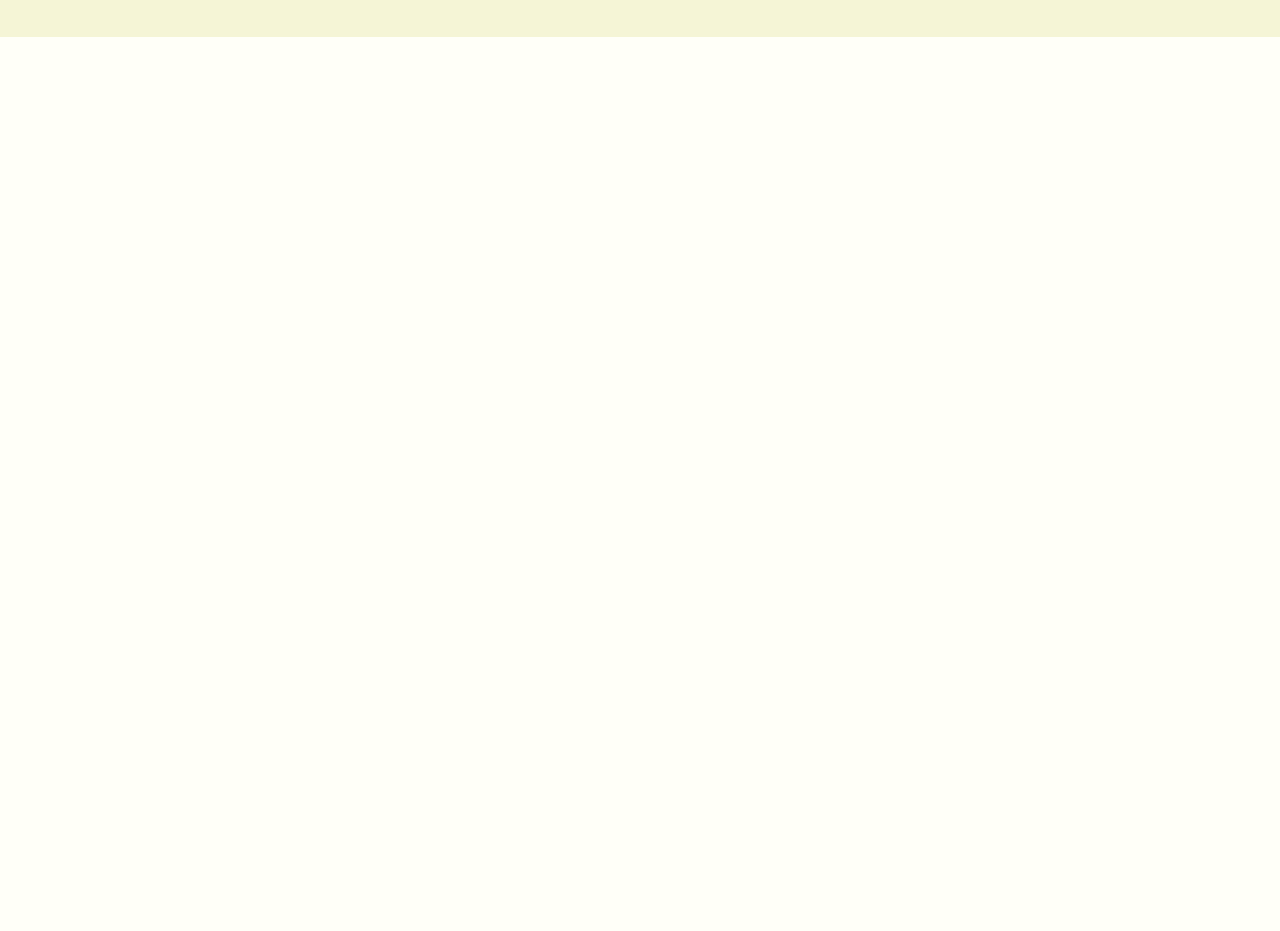
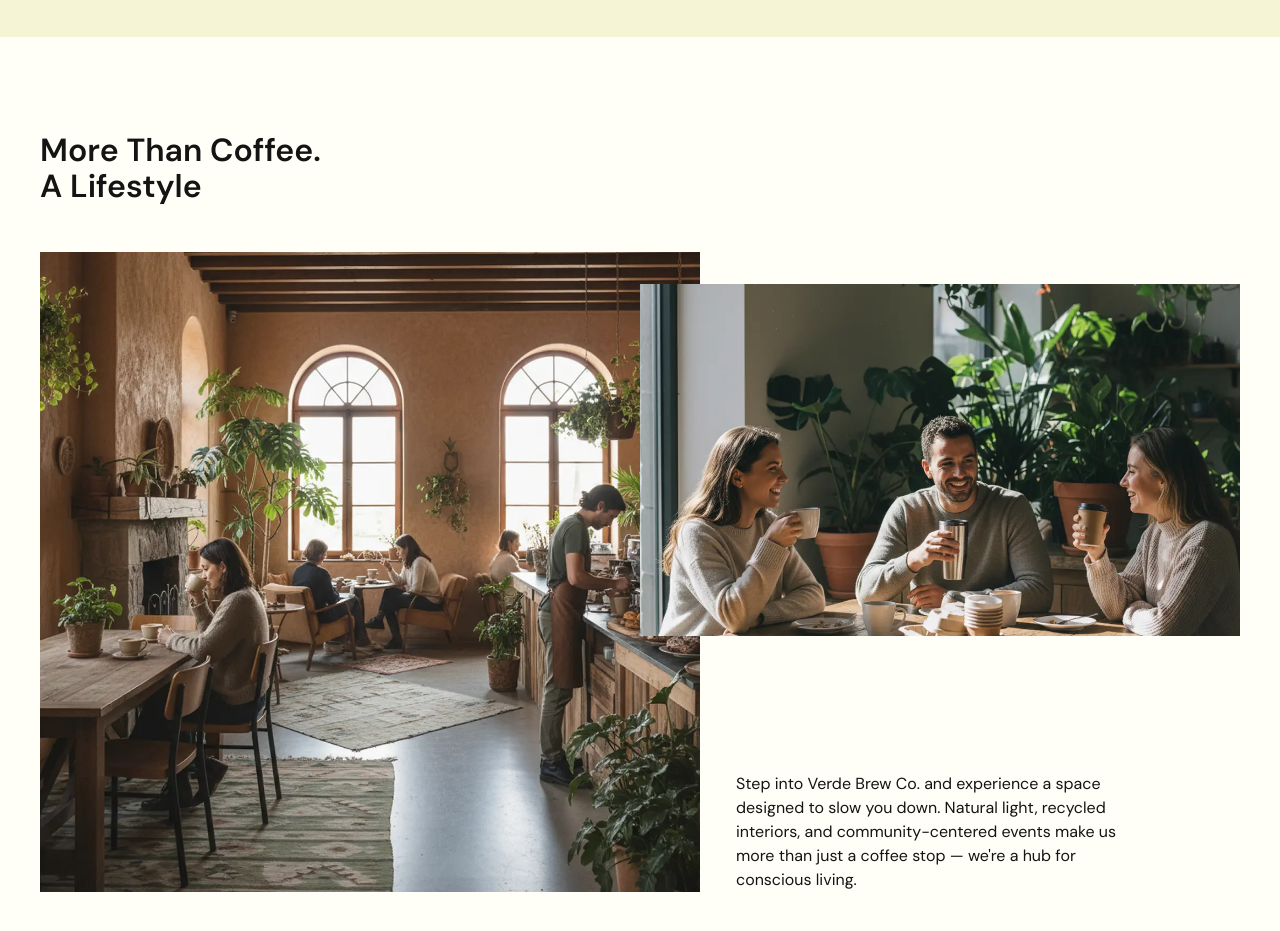
Before and after one commit to eigdoyr/verde-brew-co, a React (Vite) app: page / in a window 1280 px wide. Shown: the part 3120-4051 px from the top of the page. Before the commit the page ends 3157 px from the top, so only its background shows below. Built offline with nearby package versions, Linux system fonts and the light colour scheme.

Commit message:
feat: add experience component

```diff
--- a/src/App.tsx
+++ b/src/App.tsx
@@ -8,6 +8,8 @@ import '@components/Impact.css'
 import Impact from '@components/Impact'
 import '@components/Menu.css'
 import Menu from '@components/Menu'
+import '@components/Experience.css'
+import Experience from '@components/Experience'
 
 function App() {
   return (
@@ -17,6 +19,7 @@ function App() {
       <About />
       <Impact />
       <Menu />
+      <Experience />
     </main>
   )
 }
--- /dev/null
+++ b/src/components/Experience.css
@@ -0,0 +1,44 @@
+.experience {
+  background-color: var(--cream);
+  padding: 6rem 2.5rem;
+}
+
+.experience-heading {
+  color: var(--black);
+  margin-bottom: 3rem;
+}
+
+.experience-images {
+  position: relative;
+  width: 100%;
+  height: 640px;
+}
+
+.experience-img-main {
+  position: absolute;
+  left: 0;
+  top: 0;
+  width: 55%;
+  height: 100%;
+  object-fit: cover;
+  z-index: 1;
+}
+
+.experience-img-secondary {
+  position: absolute;
+  left: 50%;
+  top: 5%;
+  width: 50%;
+  height: 55%;
+  object-fit: cover;
+  z-index: 2;
+}
+
+.experience-desc {
+  position: absolute;
+  bottom: 0;
+  left: 58%;
+  width: 32%;
+  color: var(--black);
+  z-index: 2;
+}
--- /dev/null
+++ b/src/components/Experience.tsx
@@ -0,0 +1,33 @@
+import exp1 from '@assets/experience/experience-1.webp'
+import exp2 from '@assets/experience/experience-2.webp'
+
+function Experience() {
+  return (
+    <section className="experience" id="experience">
+      <h2 className="text-l experience-heading">
+        More Than Coffee. <br /> A Lifestyle
+      </h2>
+
+      <div className="experience-images">
+        <img
+          className="experience-img-main"
+          src={exp1}
+          alt="Verde Brew Co. interior"
+        />
+        <img
+          className="experience-img-secondary"
+          src={exp2}
+          alt="Friends enjoying coffee"
+        />
+        <p className="text-body experience-desc">
+          Step into Verde Brew Co. and experience a space designed to slow you
+          down. Natural light, recycled interiors, and community-centered events
+          make us more than just a coffee stop — we're a hub for conscious
+          living.
+        </p>
+      </div>
+    </section>
+  )
+}
+
+export default Experience
```
Also changed, not shown: src/assets/experience/experience-1.webp (added), src/assets/experience/experience-2.webp (added).
